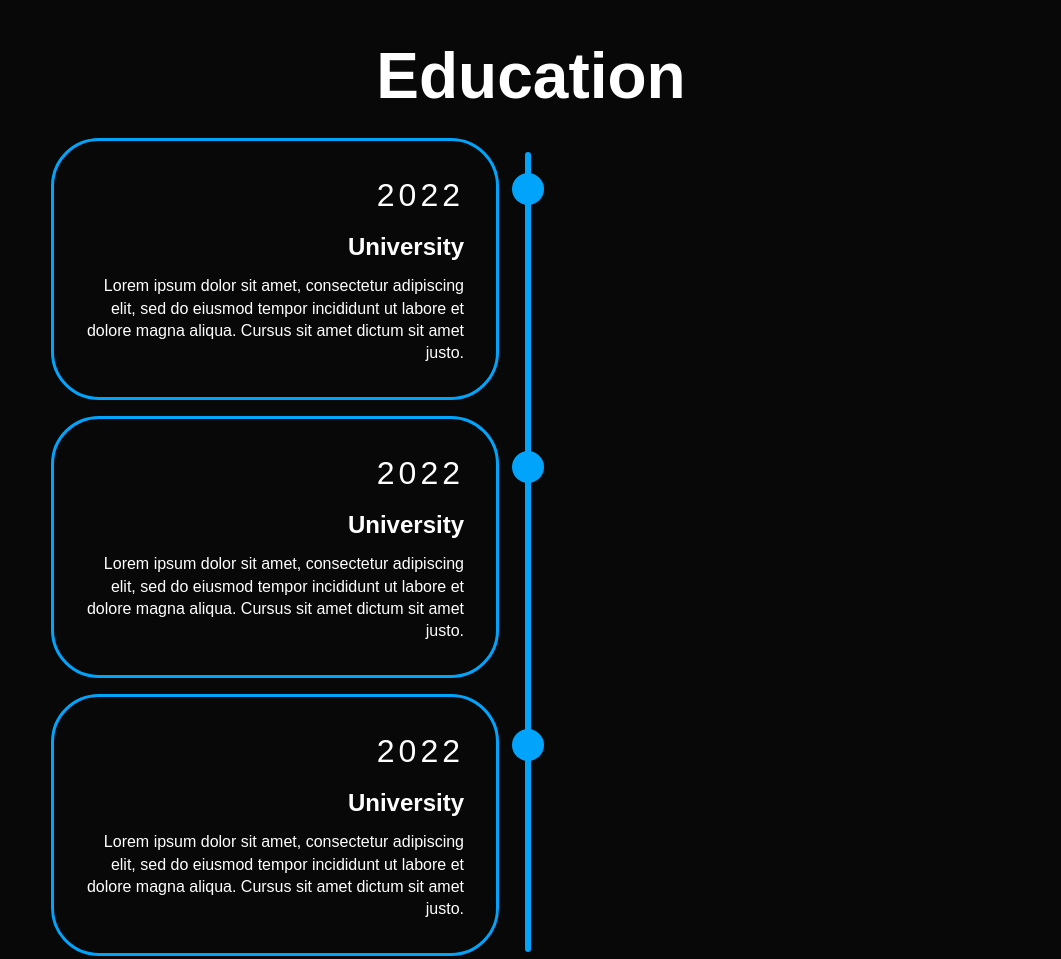
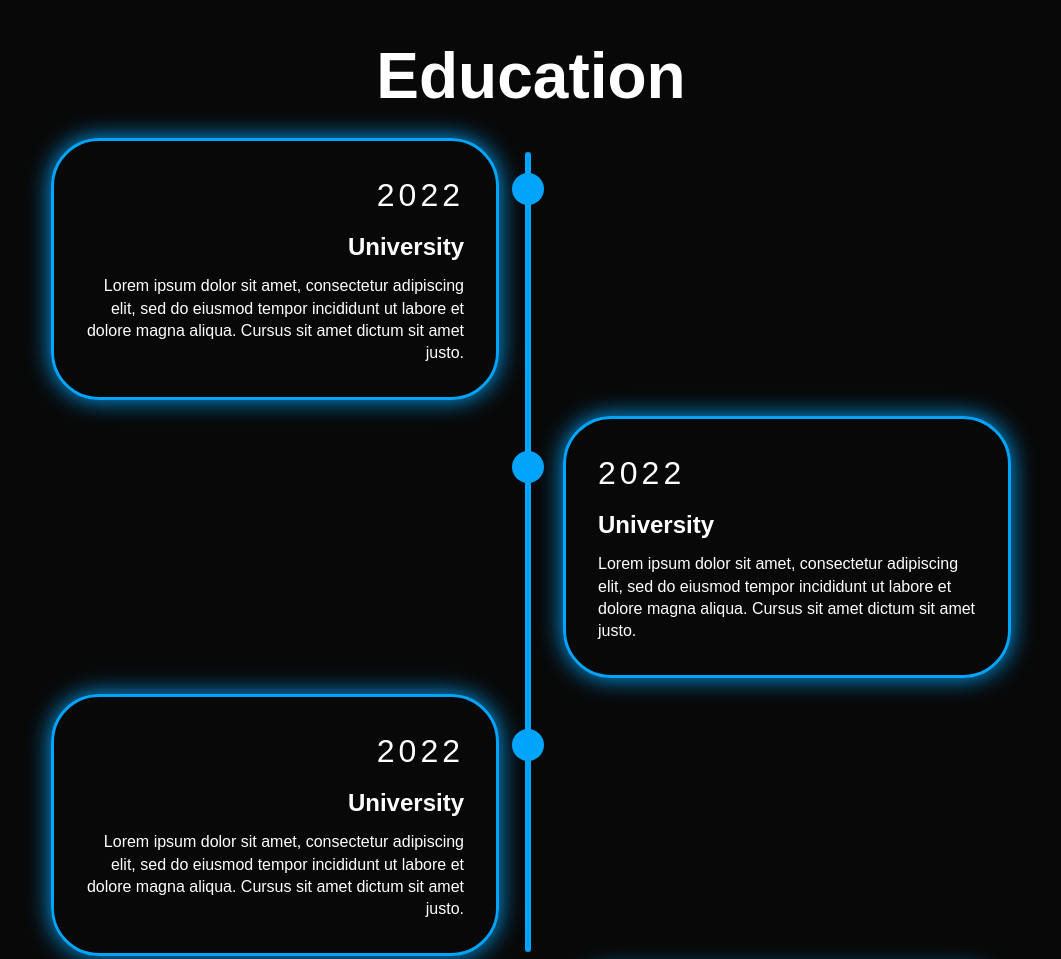
Before and after one commit to amrelsaady98/HTML_CSS_Project, a website built with webpack: page index.html in a window 1280 px wide. Shown: the part 840-1799 px from the top of the page, without its empty margins (109-1170 px from the left). Built offline with nearby package versions, Linux system fonts and the light colour scheme.

Commit message:
complete education section

```diff
--- a/css/style.css
+++ b/css/style.css
@@ -213,15 +213,29 @@ body{
   margin-top: 15vh;
   background-color: var(--main-text-color);
 }
-.education-item {
+.education-item{
   width: 100%;
-  margin-right: calc(50% + 2em);
   margin-top: 1em;
   border: 3px solid var(--main-text-color);
   border-radius: 3em;
   padding: 2em;
+  box-shadow: 0 0 25px var(--main-text-color);
+  transition: 0.4s ease-in-out;
+}
+.education-item:hover{
+  box-shadow: 0 0 25px var(--main-text-color),
+              0 0 50px var(--main-text-color);
+}
+
+.education-item:nth-child(2), .education-item:nth-child(4){
+  margin-right: calc(50% + 2em);
   text-align: right;
 }
+.education-item:nth-child(3), .education-item:nth-child(5){
+  margin-left: calc(50% + 2em);
+  text-align: left;
+}
+
 .education-dot{
   width: 2em;
   height: 2em;
@@ -237,11 +251,7 @@ body{
 .education-item h2{
   font-size: 1.5em;
   padding: 12px 0;
-
 }
-
-
-
 /**=======================end education section========================*/
 
 
```
